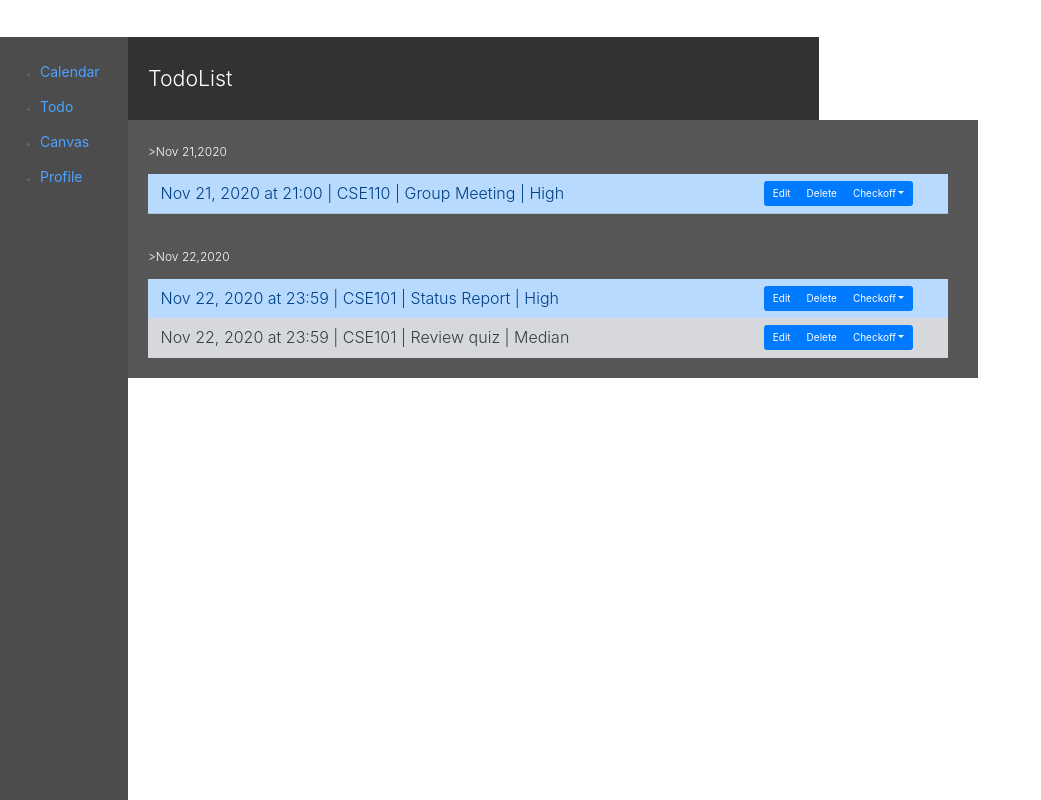
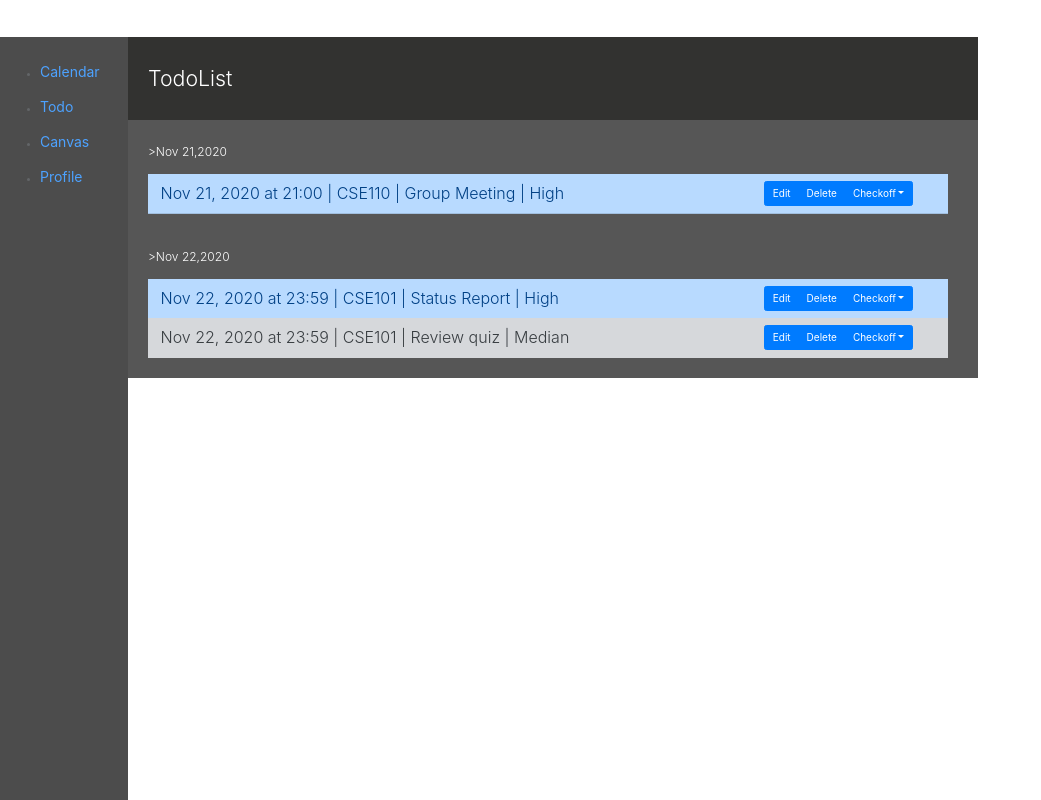
Before and after one commit to pez036/organelle, a React (Create React App) app in the folder client/: page /todo in a window 1280 px wide. Shown: the whole page, without its empty margins (0-1041 px from the left). Built offline with nearby package versions, Linux system fonts and the light colour scheme; no server answers.

Commit message:
todolist header css

```diff
--- a/client/src/components/layout/todoList.css
+++ b/client/src/components/layout/todoList.css
@@ -89,6 +89,7 @@ p{
     font-size:16pt;
     font-weight: 345;
     width: 60%;
+    min-width: 850px;
 }
 
 .EventList{
```
